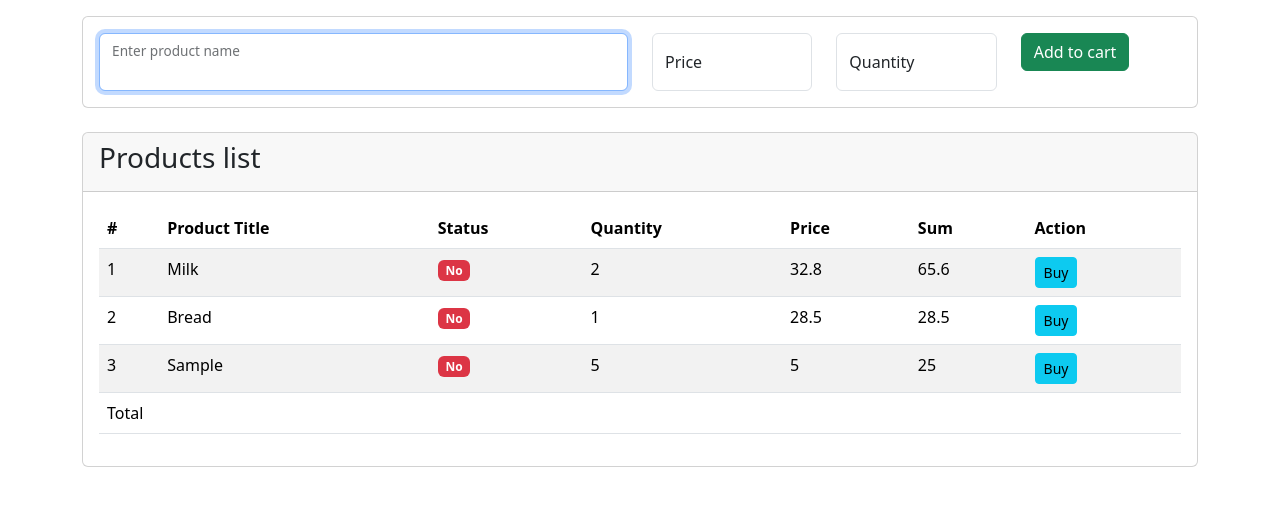
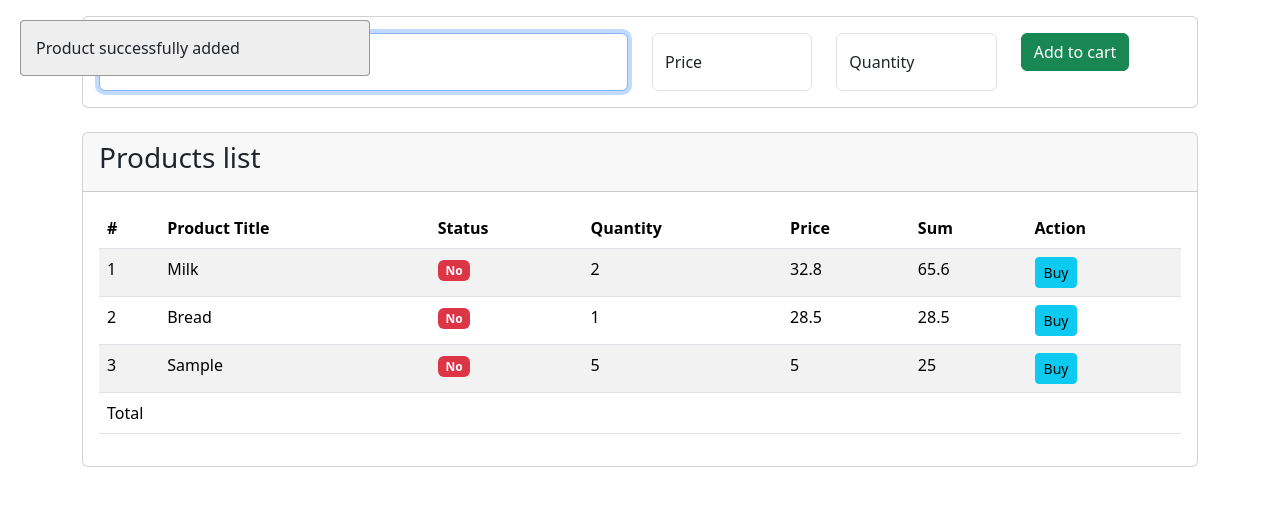
Before and after one commit to akovalenko777/shop, a plain HTML site: page index.html in a window 1280 px wide. Both pictures are taken after typing "Sample", "5", "5" into the empty fields and a click on the button "Add to cart". Drawn offline with nearby package versions, Linux system fonts and the light colour scheme.

Commit message:
Added toast plugin

```diff
--- a/index.html
+++ b/index.html
@@ -5,8 +5,45 @@
   <meta name="viewport" content="width=device-width, initial-scale=1.0">
   <title>Shop</title>
   <link href="https://cdn.jsdelivr.net/npm/bootstrap@5.3.7/dist/css/bootstrap.min.css" rel="stylesheet" integrity="sha384-LN+7fdVzj6u52u30Kp6M/trliBMCMKTyK833zpbD+pXdCLuTusPj697FH4R/5mcr" crossorigin="anonymous">
+  <style>
+    .my-toast {
+      position: fixed;
+      top: 20px;
+      left: 20px;
+      border: 1px solid #999;
+      border-radius: 4px;
+      background-color: #eee;
+      padding: 15px;
+      width: 350px;
+      z-index: 10;
+      p {
+        margin-bottom: 0;
+      }
+      &.success {
+        border-color: #004600;
+        background-color: #cbffcb;
+      }
+      &.error {
+        border-color: #560001;
+        background-color: #ffcbcb;
+      }
+      &.warning {
+        border-color: #b88100;
+        background-color: #fff2cb;
+      }
+      &.info {
+        border-color: #006192;
+        background-color: #cbf8ff;
+      }
+    }
+  </style>
+
 </head>
 <body>
+  <!-- <div class="my-toast success">
+    <p>Lorem ipsum dolor sit amet consectetur adipisicing elit. Similique, dolorem!</p>
+  </div> -->
+
   <div class="container">
     <div class="card mb-4 mt-3">
       <div class="card-body">
@@ -73,5 +110,6 @@
   </div>
 
   <script src="main.js"></script>
+  <script src="my-toast.js"></script>
 </body>
 </html>
--- a/main.js
+++ b/main.js
@@ -106,7 +106,12 @@ function addToCart() {
   } else {
     CART[index].qty += qty
   }
-
+  toast.success('Product successfully added', {
+    autoclose: false,
+    position: 'center',
+    timeout: 5000
+  })
+  toast.error('qweqwe')
   _el("prod_form").reset()
   _el("prod_title").focus()
   showProduct()
--- /dev/null
+++ b/my-toast.js
@@ -0,0 +1,70 @@
+const toast = {
+  options: {
+    autoclose: false,
+    position: 'left top',
+    timeout: 3000
+  },
+  style: {
+    position: 'fixed',
+    top: '20px',
+    left: '20px',
+    border: '1px solid #999',
+    borderRadius: '4px',
+    backgroundColor: '#eee',
+    padding: '15px',
+    width: '350px',
+    zIndex: 10
+  },
+  success(text, opts = {}){
+    this.options = {...this.options, ...opts}
+    this.show('success', text)
+  },
+  error(text, opts = {}){
+    this.options = {...this.options, ...opts}
+    this.show('error', text)
+  },
+  warning(text, opts = {}){
+    this.options = {...this.options, ...opts}
+    this.show('warning', text)
+  },
+  info(text, opts = {}){
+    this.options = {...this.options, ...opts}
+    this.show('info', text)
+  },
+  show(type, text){
+    const div = document.createElement('div')
+    div.id = 'my-toast'
+    div.className = `my-toast ${type}`
+    div.innerText = text
+    Object.entries(this.style).forEach(([prop, value]) => {
+      div.style[prop] = value
+    })
+
+    document.body.prepend(div)
+    console.log(div);
+
+
+    // const html = `<div id="my-toast" class="my-toast ${type}">
+    //   <p>${text}</p>
+    //   ${!this.options.autoclose ? '<button type="button" onclick="toast.options.timeout=0;toast.hide()">&times;</button>' : ''}
+    // </div>`
+
+    // if (document.getElementById('my-toast')) {
+    //   this.hide(0)
+    // }
+
+    // document.body.insertAdjacentHTML('afterbegin', html)
+    this.options.autoclose && this.hide()
+  },
+  hide(){
+    const el = document.getElementById('my-toast')
+    if (el === null) return
+    if (this.timeout === 0) {
+      el.remove()
+      return
+    }
+    setTimeout(()=>{
+      el.remove()
+    }, this.timeout)
+  }
+}
```
